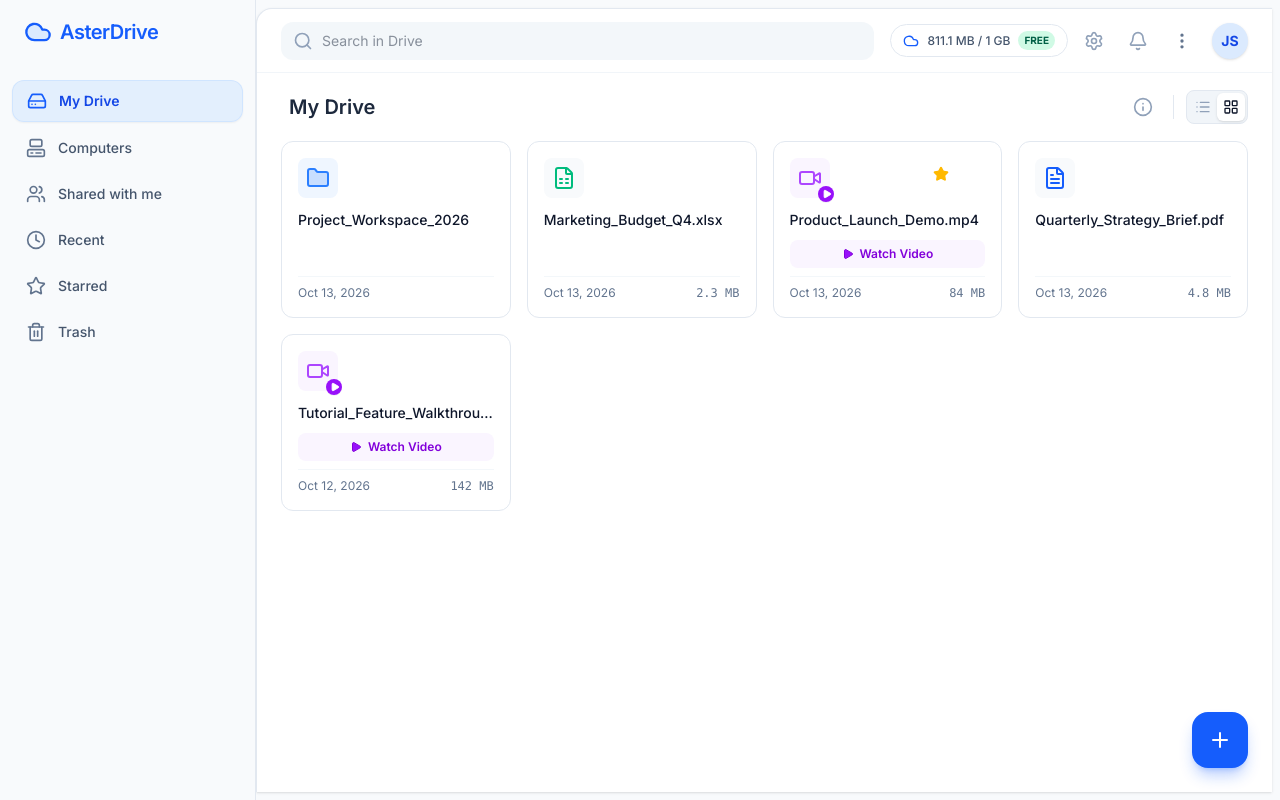
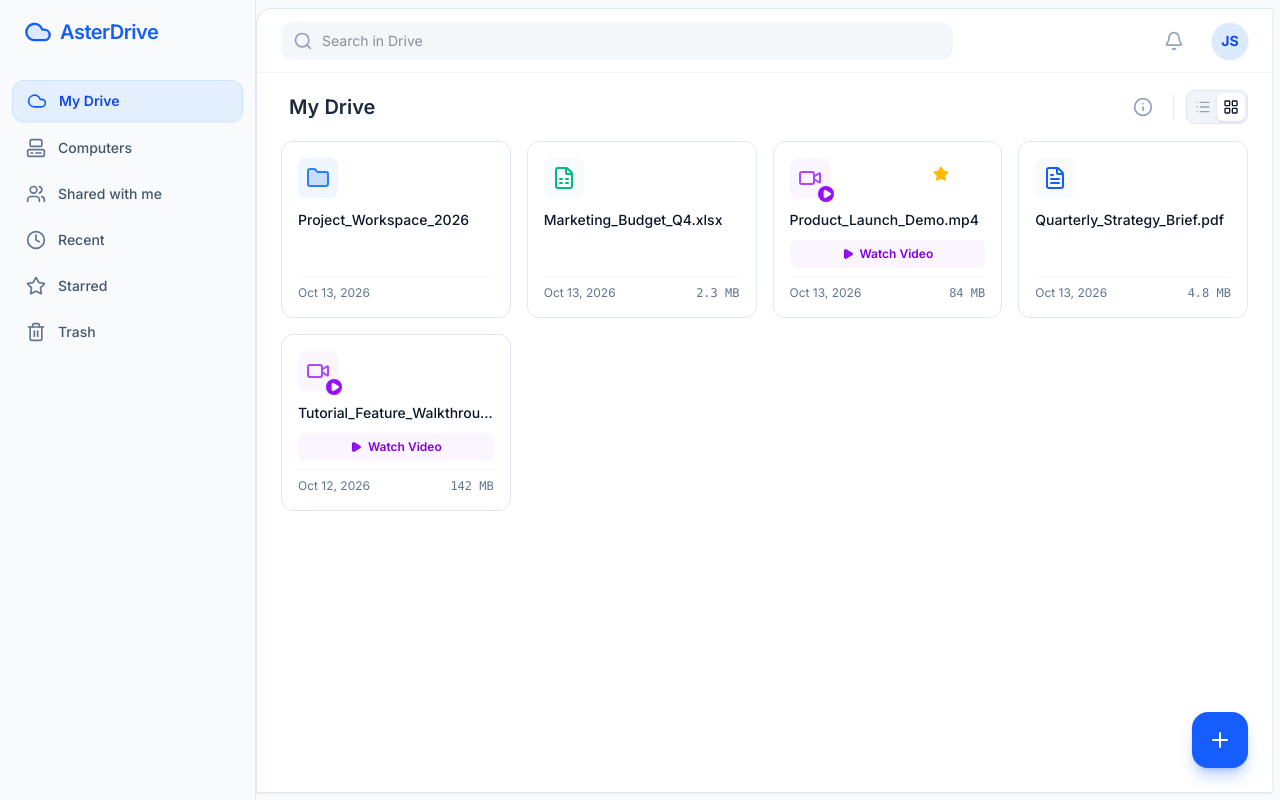
Before and after one commit to pupungardi/AsterDrive, a Next.js app: page / in a window 1280 px wide. Built offline with nearby package versions, Linux system fonts and the light colour scheme.

Commit message:
Refine drive navigation and card interactions

```diff
--- a/app/page.tsx
+++ b/app/page.tsx
@@ -1212,7 +1212,7 @@ export default function AsterDriveApp() {
   };
 
   const navigation = [
-    { id: 'my-drive', label: 'My Drive', icon: HardDrive },
+    { id: 'my-drive', label: 'My Drive', icon: Cloud },
     { id: 'computers', label: 'Computers', icon: Computer },
     { id: 'shared', label: 'Shared with me', icon: Users },
     { id: 'recent', label: 'Recent', icon: Clock },
@@ -1376,37 +1376,6 @@ export default function AsterDriveApp() {
           </div>
 
           <div className="flex items-center gap-1 sm:gap-2 shrink-0">
-            {/* Quick Storage Status Indicator */}
-            <div
-              onClick={() => setIsUpgradeModalOpen(true)}
-              className="hidden md:flex items-center gap-2 px-3 py-1.5 rounded-full border border-slate-200 hover:border-slate-300 hover:bg-slate-50 cursor-pointer transition-colors"
-            >
-              <Cloud className="w-4 h-4 text-blue-600" />
-              <span className="text-xs font-medium text-slate-600">
-                {formatBytes(totalUsedBytes)} / {currentPlan.storage}
-              </span>
-              <span className={cn(
-                "text-[10px] font-bold px-1.5 py-0.5 rounded-full",
-                currentPlan.isFree ? "bg-emerald-100 text-emerald-800" : "bg-blue-100 text-blue-800"
-              )}>
-                {currentPlan.isFree ? "FREE" : "PRO"}
-              </span>
-            </div>
-
-            <button
-              onClick={() => {
-                showToast({
-                  type: 'info',
-                  title: 'Preferences',
-                  message: 'Opening preferences and configuration menu.'
-                });
-                setIsProfileMenuOpen(true);
-              }}
-              className="p-2 text-slate-400 hover:bg-slate-100 hover:text-slate-600 rounded-full transition-colors hidden sm:block"
-              title="Settings"
-            >
-              <Settings className="w-5 h-5" />
-            </button>
             <button
               onClick={() => {
                 showToast({
@@ -1420,24 +1389,8 @@ export default function AsterDriveApp() {
             >
               <Bell className="w-5 h-5" />
             </button>
-
-            {/* Header Three Dots (More Options) Button */}
+            {/* Header utility menu */}
             <div className="relative">
-              <button
-                onClick={(e) => {
-                  e.stopPropagation();
-                  setIsHeaderMenuOpen(!isHeaderMenuOpen);
-                }}
-                className={cn(
-                  "p-2 text-slate-500 hover:bg-slate-100 hover:text-slate-700 rounded-full transition-colors",
-                  isHeaderMenuOpen && "bg-slate-100 text-slate-900"
-                )}
-                title="More options"
-                aria-label="More options"
-              >
-                <MoreVertical className="w-5 h-5" />
-              </button>
-
               <AnimatePresence>
                 {isHeaderMenuOpen && (
                   <>
@@ -1461,7 +1414,7 @@ export default function AsterDriveApp() {
                         className="px-4 py-2.5 hover:bg-slate-50 cursor-pointer transition-colors"
                       >
                         <div className="flex items-center justify-between text-xs mb-1">
-                          <span className="font-semibold text-slate-800">Cloud Storage</span>
+                          <span className="flex items-center gap-2 font-semibold text-slate-800"><Cloud className="w-3.5 h-3.5 text-blue-600" />Cloud Storage</span>
                           <span className={cn(
                             "font-bold text-[10px] px-1.5 py-0.5 rounded-full",
                             currentPlan.isFree ? "bg-emerald-100 text-emerald-800" : "bg-blue-100 text-blue-800"
@@ -1907,11 +1860,7 @@ export default function AsterDriveApp() {
                           if (e.metaKey || e.ctrlKey) {
                             toggleSelection(item.id);
                           } else {
-                            if (item.type === 'folder') {
-                              handleItemClick(item);
-                            } else {
-                              setSelectedItems(new Set([item.id]));
-                            }
+                            handleItemClick(item);
                           }
                         }}
                         onDoubleClick={() => handleItemClick(item)}
```
